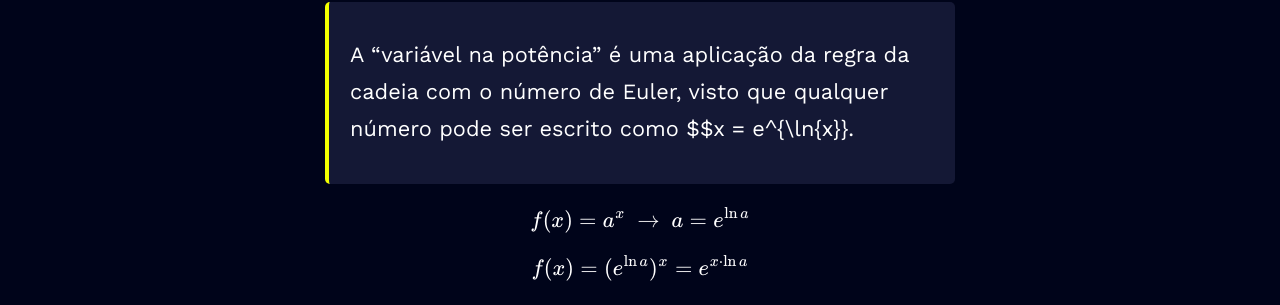
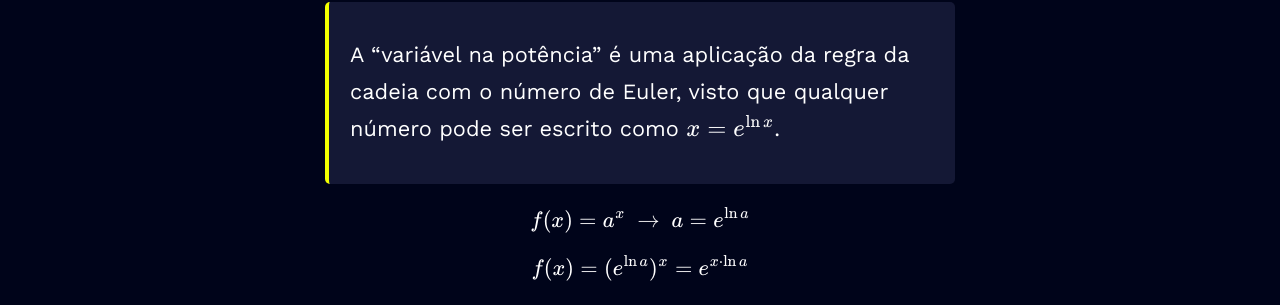
Before and after one commit to gabrielbelo2007/gabrielbelo2007.github.io, a Jekyll site: the page built from _posts/calculo/2025-09-27-post.md, in a window 1280 px wide and 900 px high, scrolled down 5709 px. Shown: the part 218-523 px from the top of the window. Built offline with Jekyll 4.4.1, drawn with Linux system fonts in a browser that asks for light colours; some web fonts are replaced.

```diff
--- a/_posts/calculo/2025-09-27-post.md
+++ b/_posts/calculo/2025-09-27-post.md
@@ -141,7 +141,7 @@ $$\frac{f(x)}{g(x)} \to \frac{f'(x) \cdot g(x) - f(x) \cdot g'(x)}{(g(x))^2}$$
 - **Logaritmo Natural**: $$f(x) = \ln{x} \to f'(x) = \frac{1}{x}$$
 - **Logaritmo**: $$f(x) = \log_a{x} \to f'(x) = \frac{1}{x \cdot \ln{a}}$$
 
-> A "variável na potência" é uma aplicação da regra da cadeia com o número de Euler, visto que qualquer número pode ser escrito como $$x = e^{\ln{x}}.
+> A "variável na potência" é uma aplicação da regra da cadeia com o número de Euler, visto que qualquer número pode ser escrito como $$x = e^{\ln{x}}$$.
 
 $$f(x) = a^x \ \to \ a = e^{\ln{a}}$$
 
```
